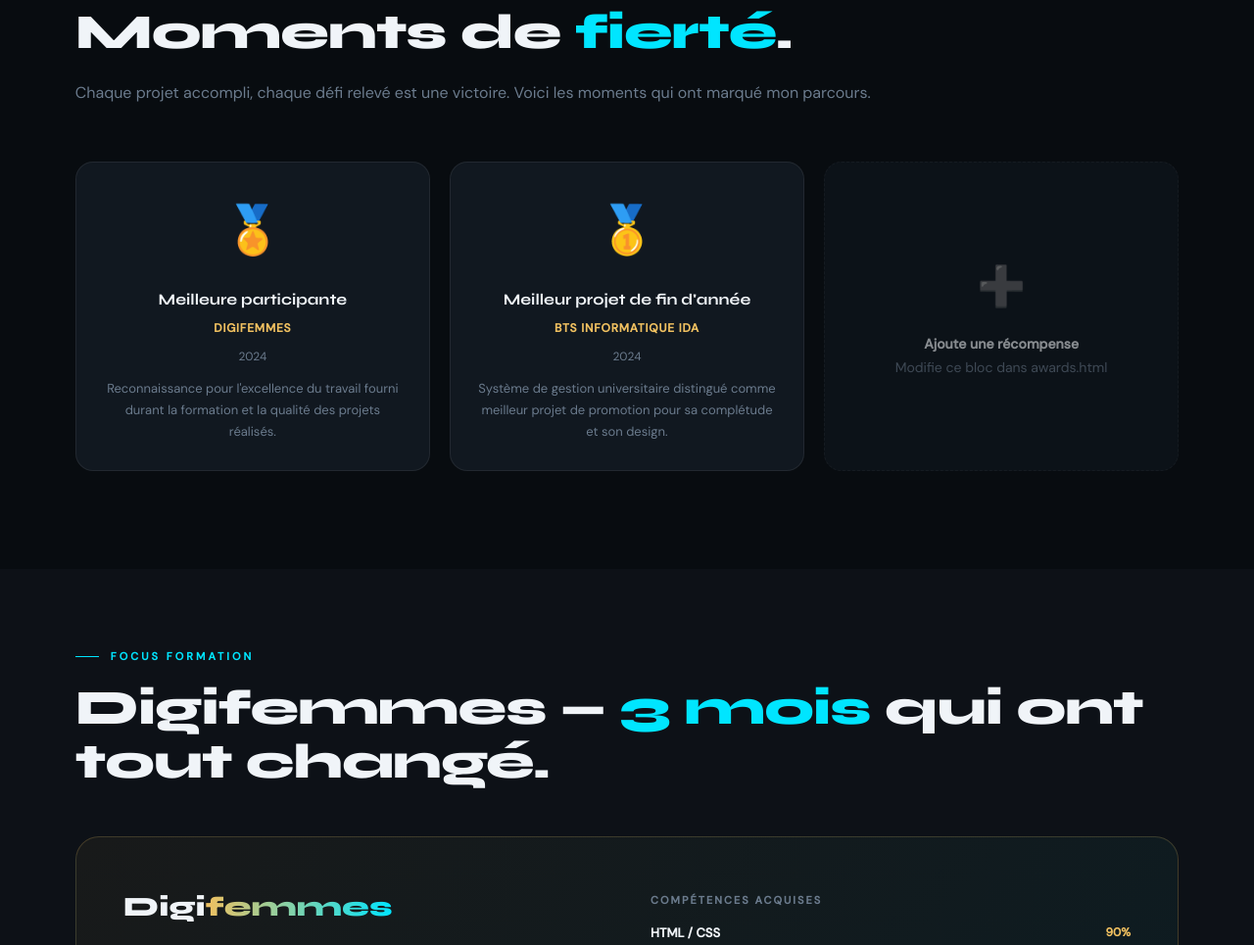
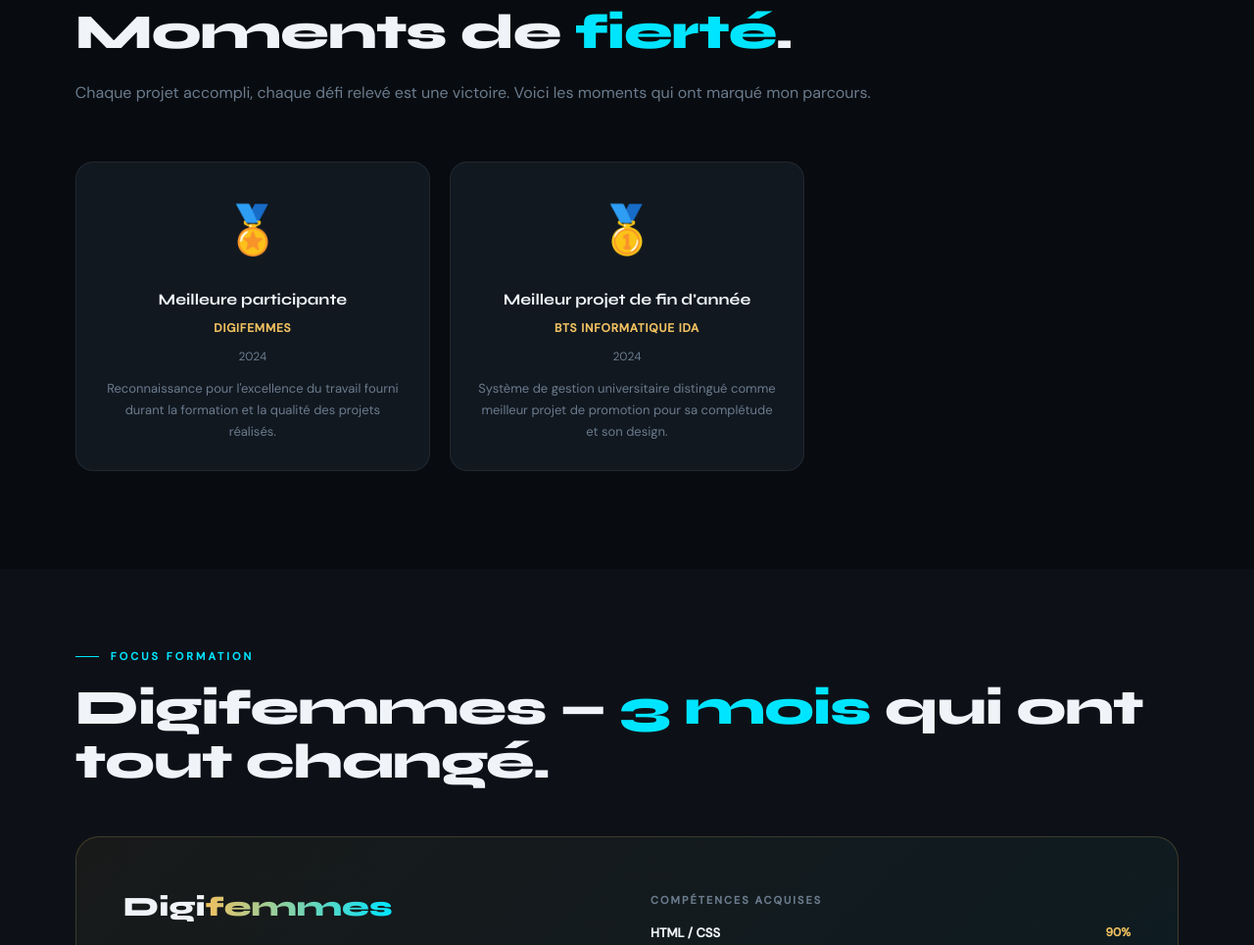
Before and after one commit to Tiefsalvador19/portfolio, a plain HTML site: page awards.html in a window 1280 px wide. Shown: the part 1934-2899 px from the top of the page at 98% size. Drawn offline with Linux system fonts and the light colour scheme.

Commit message:
Update awards.html

```diff
--- a/awards.html
+++ b/awards.html
@@ -378,14 +378,7 @@
       </div>
     </div>
 
-    <!-- Slot à remplir -->
-    <div class="award-card reveal reveal-delay-2" style="border-style:dashed;opacity:.55;display:flex;flex-direction:column;align-items:center;justify-content:center;min-height:220px;">
-      <span style="font-size:40px;margin-bottom:14px;">➕</span>
-      <div style="font-size:14px;color:var(--muted);text-align:center;">
-        <strong style="color:var(--txt);">Ajoute une récompense</strong><br>
-        Modifie ce bloc dans awards.html
-      </div>
-    </div>
+
 
   </div>
 </section>
```
